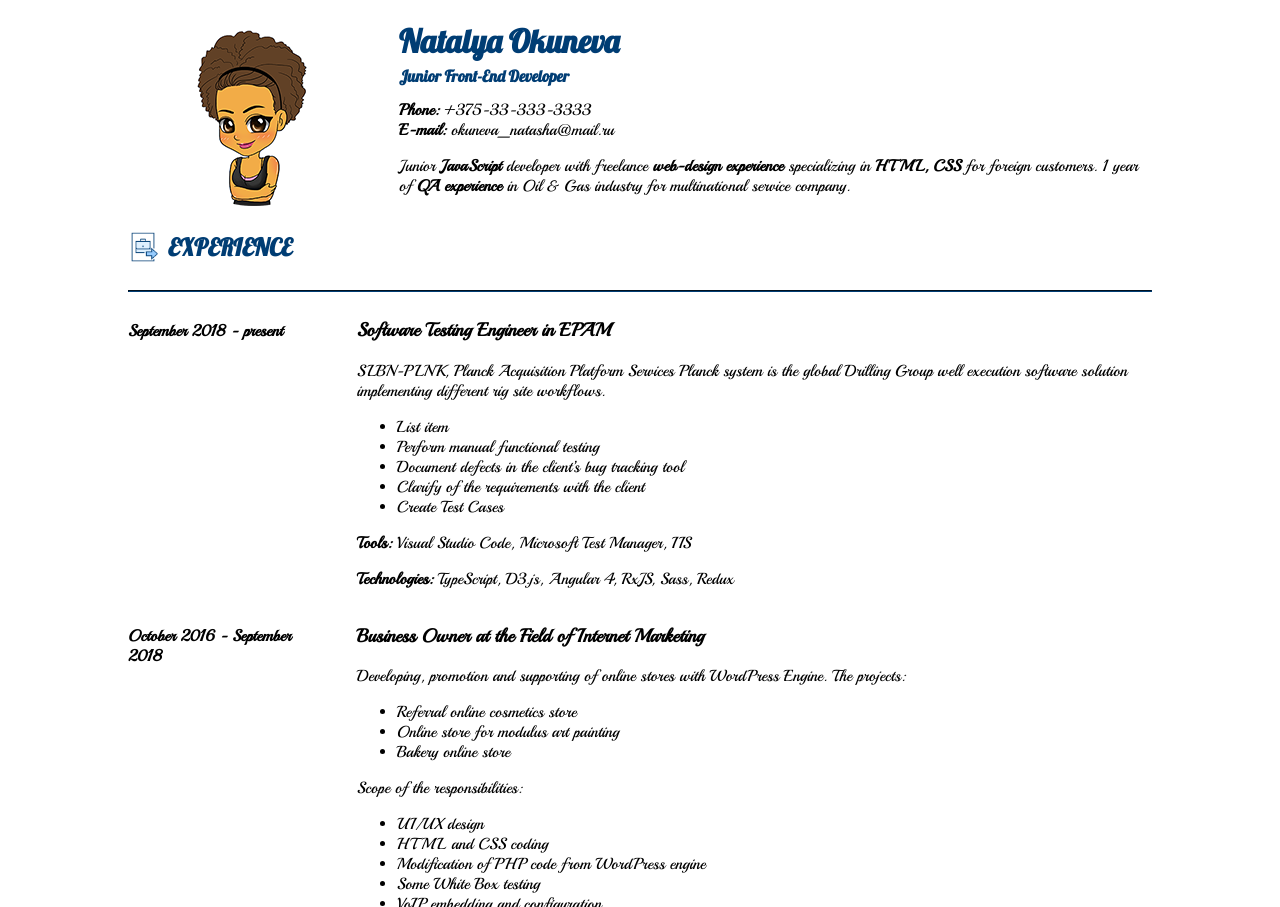
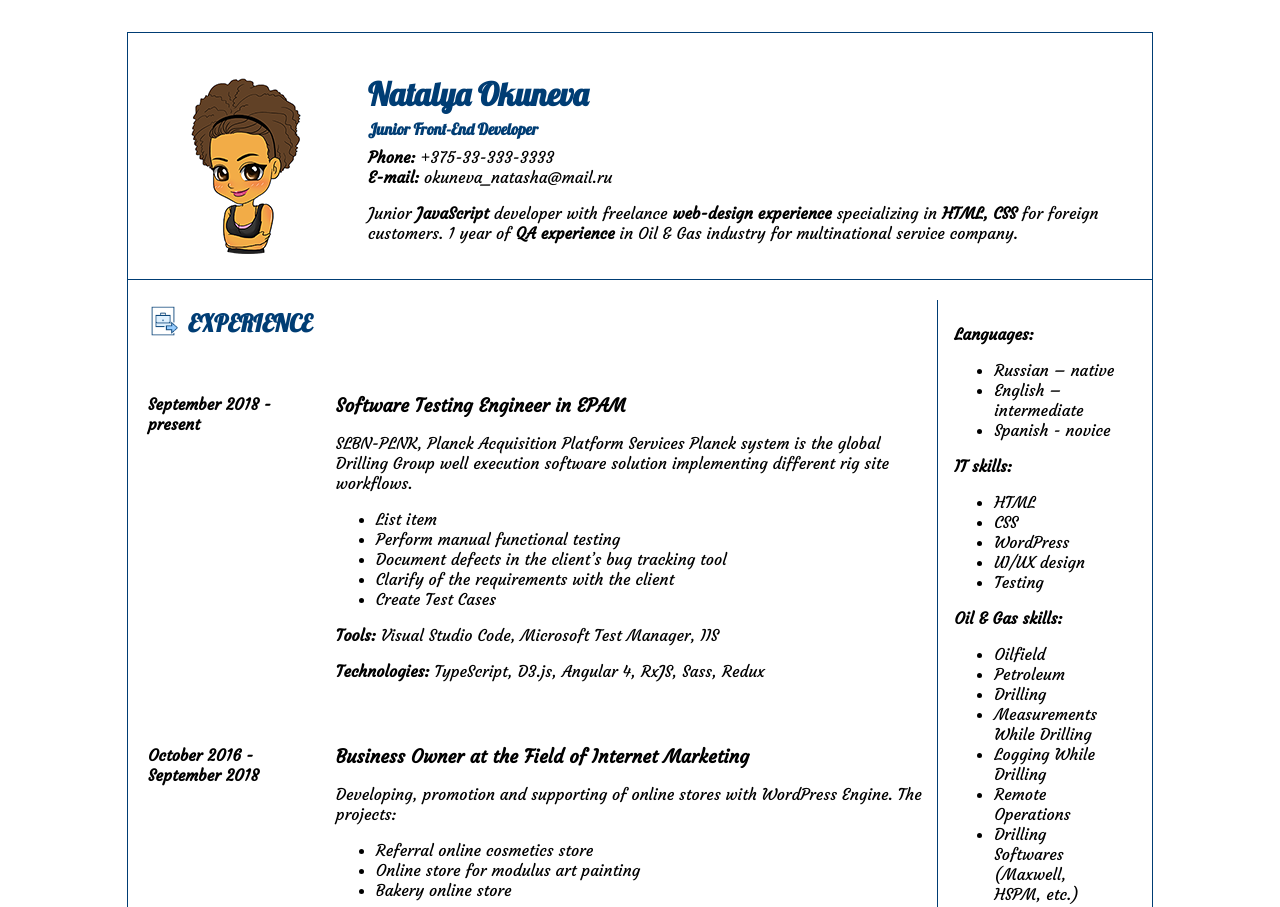
Before and after one commit to NatalikaFishka/rsschool-cv, a plain HTML site: page index.html in a window 1280 px wide. Shown: the top 907 px of the page. Drawn offline with Linux system fonts and the light colour scheme.

Commit message:
feat: add skills to cv and html, refactor css

```diff
--- a/index.html
+++ b/index.html
@@ -4,27 +4,27 @@
 <head>
     <title>Natalya Okuneva CV</title>
     <link href="style.css" type="text/css" rel="stylesheet">
-    <link href="https://fonts.googleapis.com/css?family=Lobster|Playball&display=swap" rel="stylesheet">
+    <link href="https://fonts.googleapis.com/css?family=Courgette|Lobster&display=swap" rel="stylesheet">
 </head>
 
 <body>
     <header>
-        <div class="header myImage">
+        <div class="myImage">
             <img src="image_for_cv.png">
         </div>
         <div>
-            <div class="header text myName">
+            <div>
                 <h1>Natalya Okuneva</h1>
             </div>
-            <div class="header text expectedJobPosition">
+            <div class="expectedJobPosition">
                 <h2>Junior Front-End Developer</h2>
             </div>
 
-            <div class="header text contactInfo">
+            <div class="contactInfo">
                 <p><strong>Phone: </strong>+375-33-333-3333</p>
                 <p><strong>E-mail: </strong>okuneva_natasha@mail.ru</p>
             </div>
-            <div class="header text jobTarget">
+            <div>
                 <p>Junior <strong>JavaScript</strong> developer with freelance <strong>web-design experience</strong>
                     specializing
                     in <strong>HTML, CSS</strong> for foreign customers. 1 year of <strong>QA experience</strong> in Oil
@@ -36,20 +36,19 @@
     </header>
     <main>
         <section class="experience">
-            <div class="sectionHeader">
-                <div class="icon">
-                    <img src="experience.png">
+            <div class="header">
+                <div class="icon sectionTitle">
+                    <img src=" experience.png">
                 </div>
-                <div>
+                <div class="sectionTitle">
                     <h2>Experience</h2>
                 </div>
             </div>
-            <hr>
-            <div class="descriptions">
-                <div>
+
+            <div class="date">
                 <h4>September 2018 - present</h4>
             </div>
-                <div class="epamJob">
+            <div class="description">
 
                 <h3>Software Testing Engineer in EPAM</h3>
                 <p>SLBN-PLNK, Planck Acquisition Platform Services Planck system is the global Drilling Group
@@ -68,10 +67,10 @@
             </div>
 
 
-                <div>
+            <div class="date">
                 <h4>October 2016 - September 2018</h4>
             </div>
-                <div class="previousJob">
+            <div class="description">
 
                 <h3>Business Owner at the Field of Internet Marketing</h3>
                 <p>Developing, promotion and supporting of online stores with WordPress Engine. The projects:</p>
@@ -96,10 +95,10 @@
                 </ul>
             </div>
 
-                <div>
+            <div class="date">
                 <h4>June 2010 - October 2016</h4>
             </div>
-                <div class="slbJob">
+            <div class="description">
 
                 <h3>MWD/LWD Engineer with Schlumberger</h3>
                 <p>Scope of the responsibilities:</p>
@@ -114,28 +113,61 @@
                     <li>Communication with client</li>
                 </ul>
             </div>
-            </div>
+
         </section>
         <section class="education">
-            <div class="sectionHeader">
-                <div class="icon">
+            <div class="header">
+                <div class="icon sectionTitle">
                     <img src="education.png">
                 </div>
-                <div>
+                <div class="sectionTitle">
                     <h2>Education</h2>
                 </div>
             </div>
-            <hr>
-            <div class="descriptions">
-                <div>
+
+            <div class="date">
                 <h4>June 2005 - June 2010</h4>
             </div>
-                <div>
+            <div class="description">
                 <h3>Ufa State Petroleum Technological University</h3>
                 <p><strong>Specialty: </strong>Engineer in Design and Operation of Oil and Gas Pipelines</p>
             </div>
+
+        </section>
+        <aside class="skills">
+            <div>
+                <div>
+                    <h4>Languages:</h4>
+                    <ul>
+                        <li>Russian – native</li>
+                        <li>English – intermediate</li>
+                        <li>Spanish - novice</li>
+                    </ul>
                 </div>
-        </section>
+                <div>
+                    <h4>IT skills:</h4>
+                    <ul>
+                        <li>HTML</li>
+                        <li>CSS</li>
+                        <li>WordPress</li>
+                        <li>UI/UX design</li>
+                        <li>Testing</li>
+                    </ul>
+                </div>
+                <div>
+                    <h4>Oil & Gas skills:</h4>
+                    <ul>
+                        <li>Oilfield</li>
+                        <li>Petroleum</li>
+                        <li>Drilling</li>
+                        <li>Measurements While Drilling</li>
+                        <li>Logging While Drilling</li>
+                        <li>Remote Operations</li>
+                        <li>Drilling Softwares (Maxwell, HSPM, etc.)</li>
+                    </ul>
+                </div>
+            </div>
+        </aside>
     </main>
 </body>
 
--- a/style.css
+++ b/style.css
@@ -1,19 +1,26 @@
 body {
     max-width: 1024px;
-    margin: 0 auto;
-    font-family: 'Playball', cursive;
+    margin: 2rem auto;
+    font-family: 'Courgette', cursive;
+    border: 1px solid rgb(0, 61, 116);
+
 }
+
+/**
+ * Header area styles
+ */
 
 header {
     display: grid;
-    grid-template-columns: 1fr 3fr;
+    grid-template-columns: max-content 1fr;
     grid-column-gap: 20px;
+    border-bottom: 1px solid rgb(0, 61, 116);
+    padding: 20px;
 }
 
-div.myImage {
-    display: grid;
-    justify-items: center;
+.myImage {
     align-self: center;
+   justify-self: center;
 }
 
 .contactInfo p {
@@ -32,16 +39,54 @@ h1, .expectedJobPosition {
 }
 
 
+/**
+ * Main area styles
+ */
+
+ main {
+    display: grid;
+    grid-template-columns: 4fr 1fr;
+    grid-gap: 10px;
+    grid-template-areas:   "experience aside"
+                            "education aside";
+    padding: 20px;
+ }
+
+ section.experience {
+    grid-area: experience;
+}
+
+section.education {
+    grid-area: education;
+}
+
+/**
+ * Sections styles
+ */
+
+section {
+    display: grid;
+
+    grid-template-areas:"header header"
+                        "date description";
+    grid-template-rows: max-content;
+    grid-template-columns: 1fr 4fr;
+    grid-gap: 40px;
+}
+
+.header {
+    grid-area: header;
+}
+
 section h2 {
     text-transform: uppercase;
     color: rgb(0, 61, 116);
     font-family: 'Lobster', cursive;
+
 }
 
-.descriptions {
-    display: grid;
-    grid-template-columns: 1fr 4fr;
-    grid-column-gap: 30px;
+h2, h3, h4 {
+    margin: 0.5rem 0;
 }
 
 .icon img{
@@ -49,19 +94,24 @@ section h2 {
     height: 30px;
 }
 
-.sectionHeader {
+.icon {
+    align-self: center;
+    justify-self: center;
+}
+
+.header {
     display: grid;
     grid-template-columns: 30px 1fr;
     grid-column-gap: 10px;
+
 }
 
-.icon {
-    display: grid;
-    justify-items: center;
-    align-self: center;
-}
+/**
+ * Aside area styles
+ */
 
-hr {
-    border-color: rgb(0, 61, 116);
-    background-color: rgb(0, 61, 116);
-}
+ aside {
+     grid-area: aside;
+     padding: 1rem;
+     border-left: 1px solid rgb(0, 61, 116);
+ }
```
Also changed, not shown: 1 other file. Lines whose indentation alone changed are shown as unchanged.
